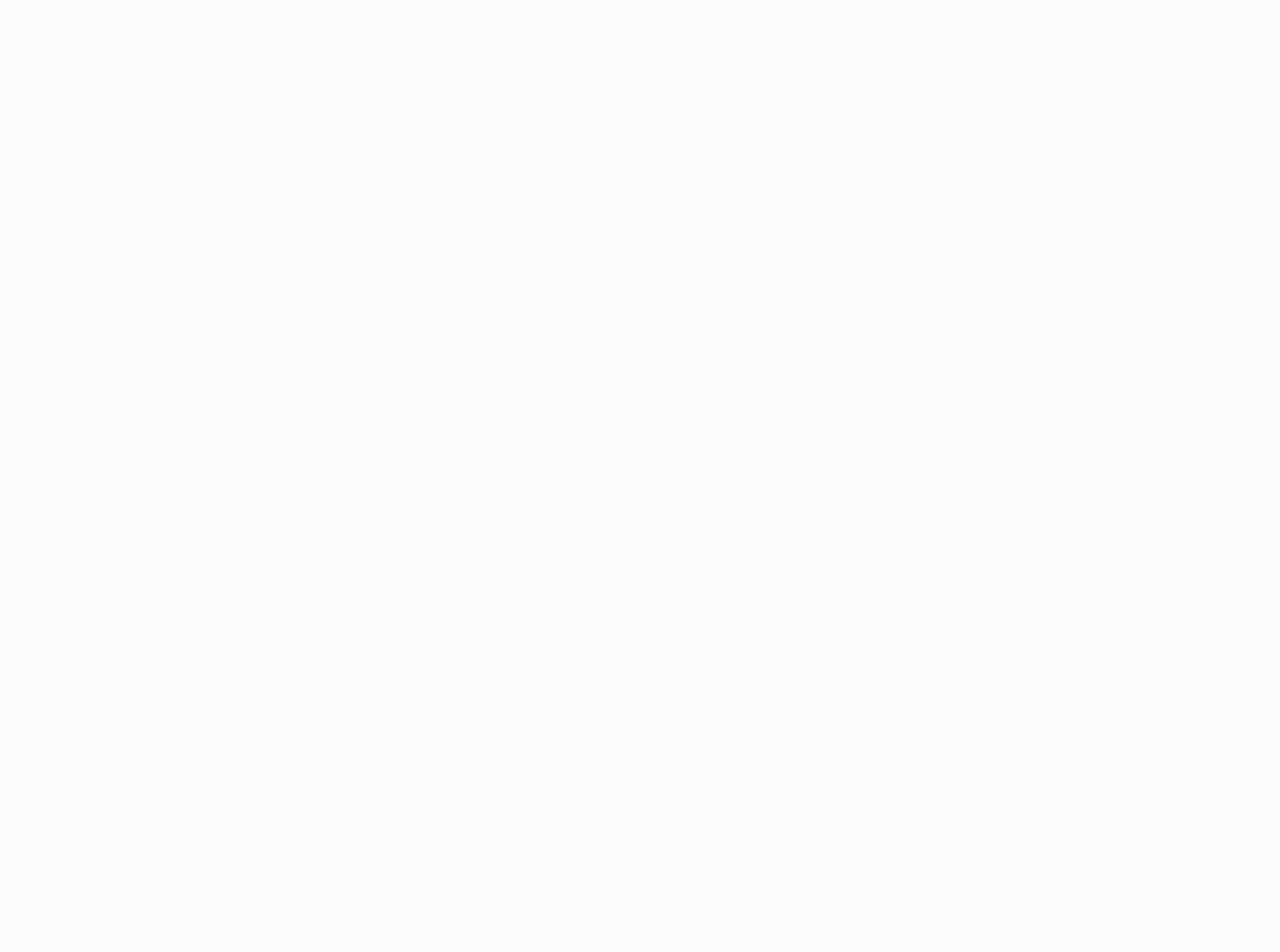
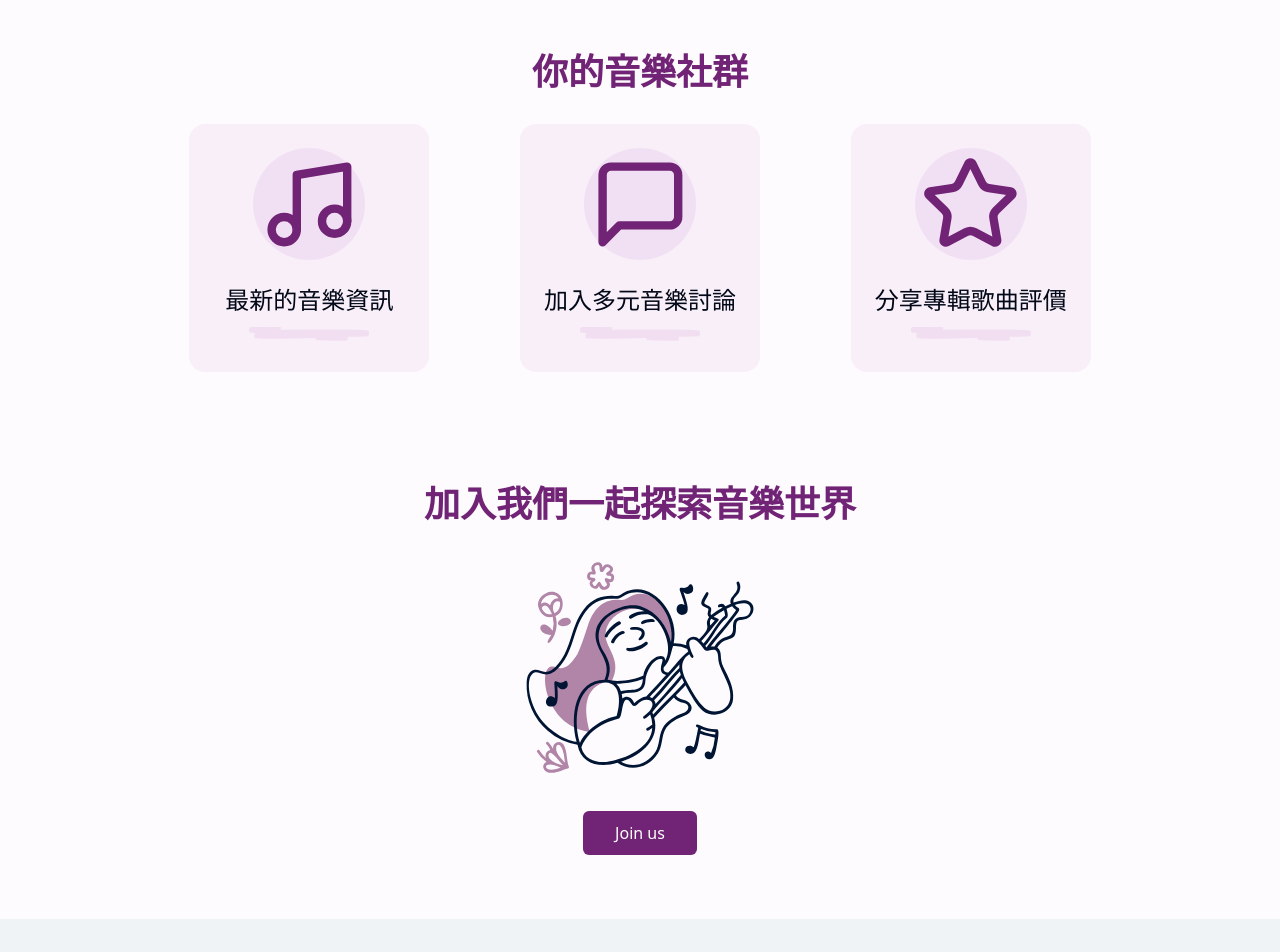
Before and after one commit to wyltw/outsider-vibes, a Next.js app: page / in a window 1280 px wide. Shown: the part 1760-2712 px from the top of the page. Before the commit the page ends 1812 px from the top, so only its background shows below. Built offline with nearby package versions, Linux system fonts and the light colour scheme.

Commit message:
change proposition section from grid layout to flex. finish feature section

```diff
--- a/src/app/(landing)/page.tsx
+++ b/src/app/(landing)/page.tsx
@@ -1,4 +1,6 @@
 import CallToAction from "@/components/call-to-action";
+import Feature from "@/components/feature";
+import FinalCallToAction from "@/components/final-call-to-action";
 import Header from "@/components/header";
 import SellingProposition from "@/components/selling-proposition";
 import Image from "next/image";
@@ -17,6 +19,8 @@ export default function LandingPage() {
         <CallToAction />
       </div>
       <SellingProposition />
+      <Feature />
+      <FinalCallToAction />
     </>
   );
 }
--- a/src/app/layout.tsx
+++ b/src/app/layout.tsx
@@ -2,6 +2,7 @@ import type { Metadata } from "next";
 import { DM_Sans, Inter, Noto_Sans_TC } from "next/font/google";
 import "./globals.css";
 import Header from "@/components/header";
+import Footer from "@/components/footer";
 
 const notoSansTC = Noto_Sans_TC({
   subsets: ["latin"],
@@ -30,6 +31,7 @@ export default function RootLayout({
         className={`${dmSans.variable} ${notoSansTC.variable} bg-[#FDFBFE]`}
       >
         {children}
+        <Footer />
       </body>
     </html>
   );
--- /dev/null
+++ b/src/components/feature-card.tsx
@@ -0,0 +1,25 @@
+import { cn } from "@/lib/utils";
+import { Music } from "lucide-react";
+import React, { ReactNode } from "react";
+
+type FeatureCardProps = {
+  children: ReactNode;
+  text: string;
+};
+
+export default function FeatureCard({ children, text }: FeatureCardProps) {
+  return (
+    <section
+      className={
+        "flex w-60 flex-col items-center justify-center gap-y-6 rounded-2xl bg-primary-50/20 px-6 py-6"
+      }
+    >
+      <div className="flex h-28 w-28 items-center justify-center rounded-full bg-primary-50/30">
+        {children}
+      </div>
+      <p className="flex flex-col items-center text-2xl after:content-[url('/images/underline.svg')]">
+        {text}
+      </p>
+    </section>
+  );
+}
--- a/src/components/feature.tsx
+++ b/src/components/feature.tsx
@@ -1,5 +1,25 @@
 import React from "react";
+import SecondHeading from "./second-heading";
+import { MessageSquare, Music, Star } from "lucide-react";
+import FeatureCard from "./feature-card";
 
-export default function feature() {
-  return <div>feature</div>;
+const iconStyle = "h-[90%] w-[90%] text-primary";
+
+export default function Feature() {
+  return (
+    <section className="flex flex-col items-center gap-8 px-36 pb-28">
+      <SecondHeading>你的音樂社群</SecondHeading>
+      <div className="flex w-full max-w-5xl flex-wrap justify-around gap-y-4">
+        <FeatureCard text={"最新的音樂資訊"}>
+          <Music className={iconStyle} />
+        </FeatureCard>
+        <FeatureCard text={"加入多元音樂討論"}>
+          <MessageSquare className={iconStyle} />
+        </FeatureCard>
+        <FeatureCard text={"分享專輯歌曲評價"}>
+          <Star className={iconStyle} />
+        </FeatureCard>
+      </div>
+    </section>
+  );
 }
--- /dev/null
+++ b/src/components/final-call-to-action.tsx
@@ -0,0 +1,21 @@
+import React from "react";
+import SecondHeading from "./second-heading";
+import Image from "next/image";
+import { Button } from "./ui/button";
+
+export default function FinalCallToAction() {
+  return (
+    <section className="flex flex-col items-center gap-y-6 pb-16">
+      <SecondHeading>加入我們一起探索音樂世界</SecondHeading>
+      <Image
+        src="/images/being-creative-2.svg"
+        alt="creative"
+        width={240}
+        height={240}
+      />
+      <Button size={"lg"} className="text-base">
+        Join us
+      </Button>
+    </section>
+  );
+}
--- /dev/null
+++ b/src/components/footer.tsx
@@ -0,0 +1,10 @@
+import React from "react";
+import Logo from "./logo";
+
+export default function Footer() {
+  return (
+    <footer className="grid bg-airforce-50 px-36 py-20">
+      <Logo width={240} height={120} />
+    </footer>
+  );
+}
--- a/src/components/proposition-card.tsx
+++ b/src/components/proposition-card.tsx
@@ -20,7 +20,7 @@ export default function PropositionCard({
   className,
 }: PropositionCardProps) {
   return (
-    <section className="grid w-full max-w-7xl grid-cols-2 place-items-center rounded-2xl bg-accent px-4 py-14">
+    <section className="flex w-full max-w-7xl flex-wrap items-center justify-around rounded-2xl bg-accent px-4 py-14">
       <Image src={imageSrc} alt={imageAlt} width={280} height={280} />
       <div className={cn("max-w-md", className)}>
         <PropositionCardlabel>{label}</PropositionCardlabel>
--- /dev/null
+++ b/src/components/second-heading.tsx
@@ -0,0 +1,10 @@
+import React, { ReactNode } from "react";
+
+type SecondHeadingProps = { children: ReactNode };
+export default function SecondHeading({ children }: SecondHeadingProps) {
+  return (
+    <h2 className="text-center text-4xl font-semibold text-primary">
+      {children}
+    </h2>
+  );
+}
--- a/src/components/selling-proposition.tsx
+++ b/src/components/selling-proposition.tsx
@@ -1,14 +1,12 @@
 import React, { ReactNode } from "react";
 import PropositionCard from "./proposition-card";
+import SecondHeading from "./second-heading";
 
 export default function SellingProposition() {
   return (
     <>
-      <section className="flex flex-col items-center justify-center gap-y-8 px-36 py-28">
-        <h2 className="text-center text-4xl font-semibold text-primary">
-          探索音樂，分享快樂
-        </h2>
-
+      <section className="flex flex-col items-center gap-y-8 px-36 py-28">
+        <SecondHeading>探索音樂，分享快樂</SecondHeading>
         <PropositionCard
           imageSrc="/images/nft-marketplace.svg"
           imageAlt="treasure"
--- a/src/components/ui/button.tsx
+++ b/src/components/ui/button.tsx
@@ -21,7 +21,7 @@ const buttonVariants = cva(
       size: {
         default: "h-10 px-4 py-2",
         sm: "h-9 rounded-md px-3",
-        lg: "h-11 rounded-md px-8",
+        lg: "h-11 rounded-md px-8 text-base",
         icon: "h-10 w-10",
       },
     },
--- a/tailwind.config.ts
+++ b/tailwind.config.ts
@@ -44,7 +44,7 @@ const config = {
         },
         airforce: {
           DEFAULT: "#5D83A4",
-          "50": "EFF3F6",
+          "50": "#EFF3F6",
         },
         popover: {
           DEFAULT: "#F9F4F5",
```
Also changed, not shown: public/images/underline.svg (added).
